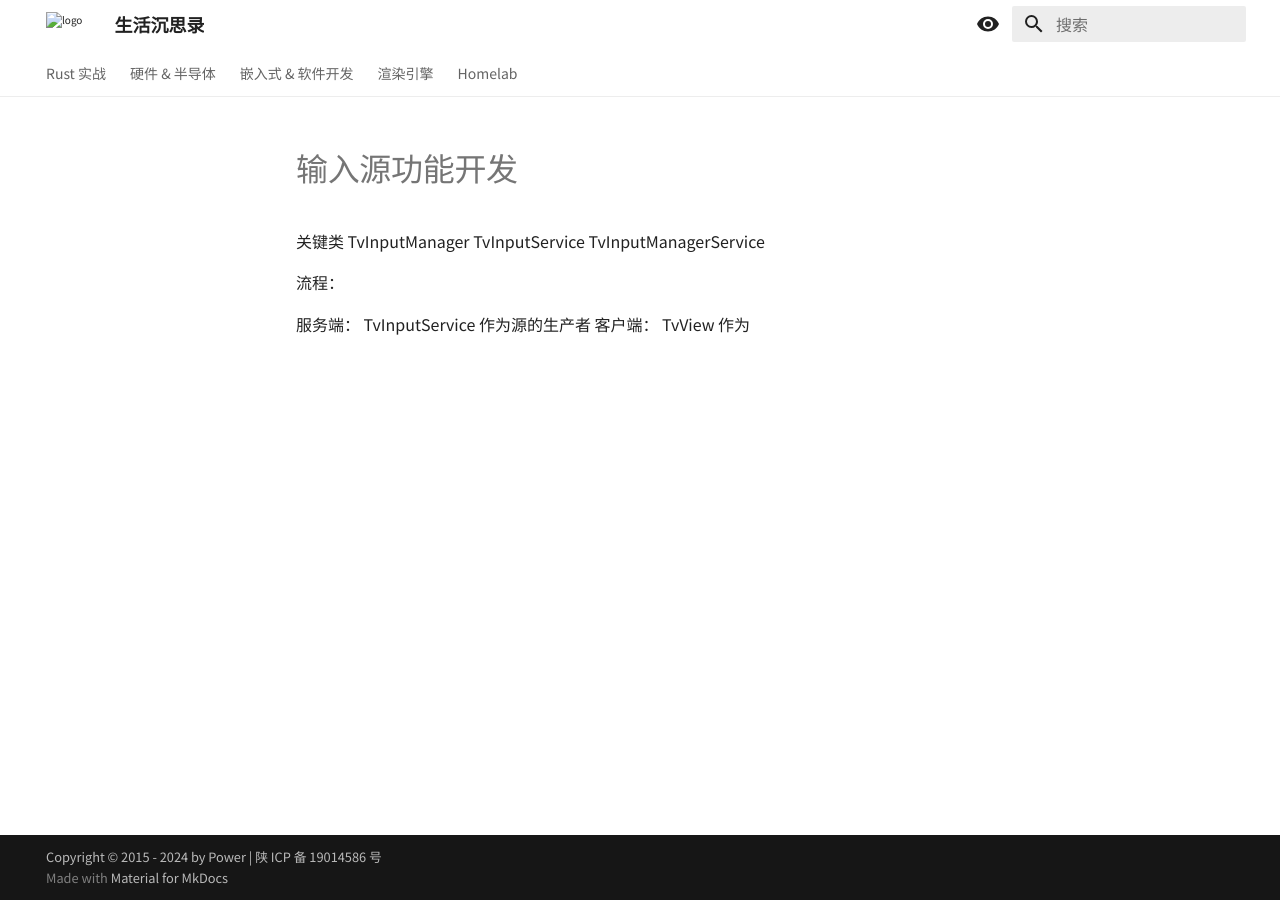
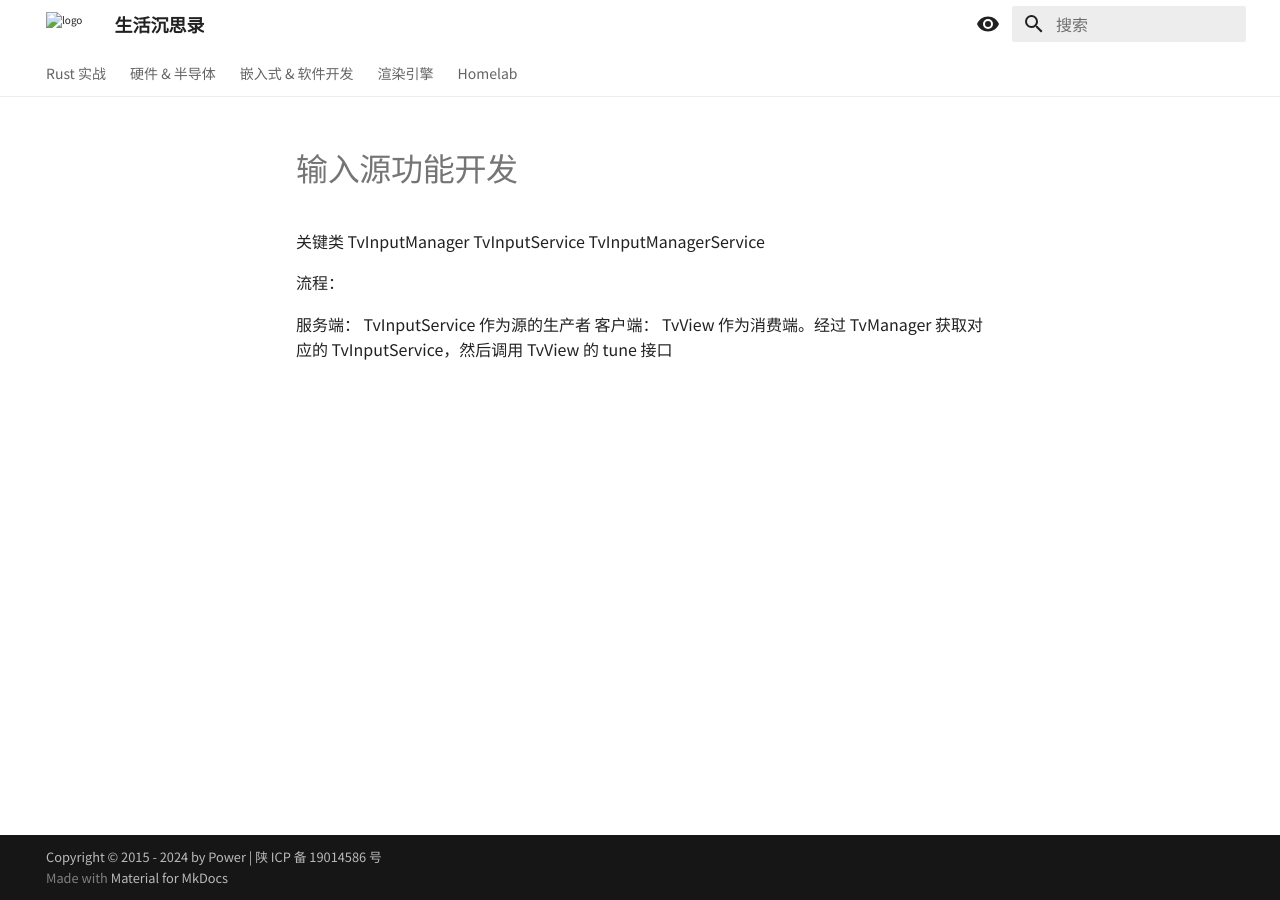
Before and after one commit to anatta-feng/Docs, an MkDocs documentation site: the page built from docs/软件开发/Android/输入源功能开发.md, in a window 1280 px wide. Built offline with MkDocs 1.6.1 and Material for MkDocs 9.7.7, drawn with Linux system fonts in a browser that asks for light colours.

Commit message:
vault backup: 2024-03-14 10:36:00
Affected files:
docs/软件开发/Android/输入源功能开发.md

```diff
--- a/docs/软件开发/Android/输入源功能开发.md
+++ b/docs/软件开发/Android/输入源功能开发.md
@@ -8,4 +8,4 @@ TvInputManagerService
 服务端：
 TvInputService 作为源的生产者
 客户端：
-TvView 作为
+TvView 作为消费端。经过 TvManager 获取对应的 TvInputService，然后调用 TvView 的 tune 接口
```
